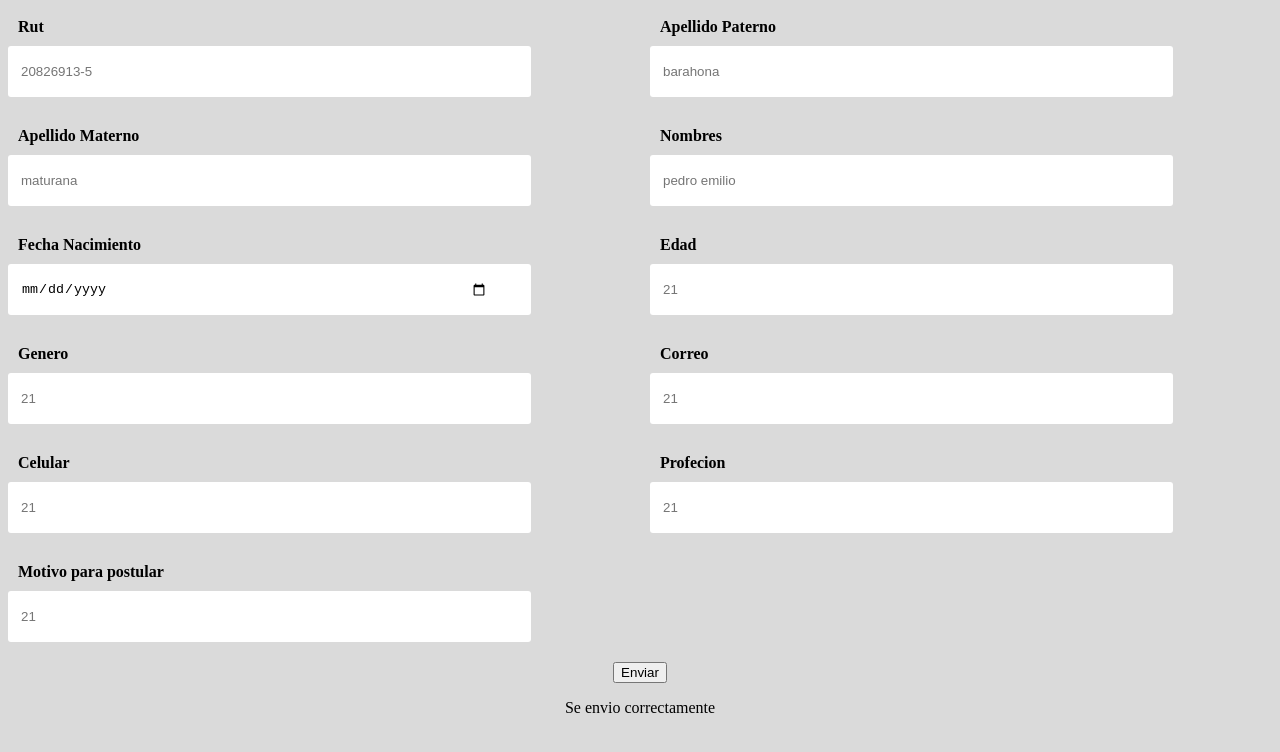
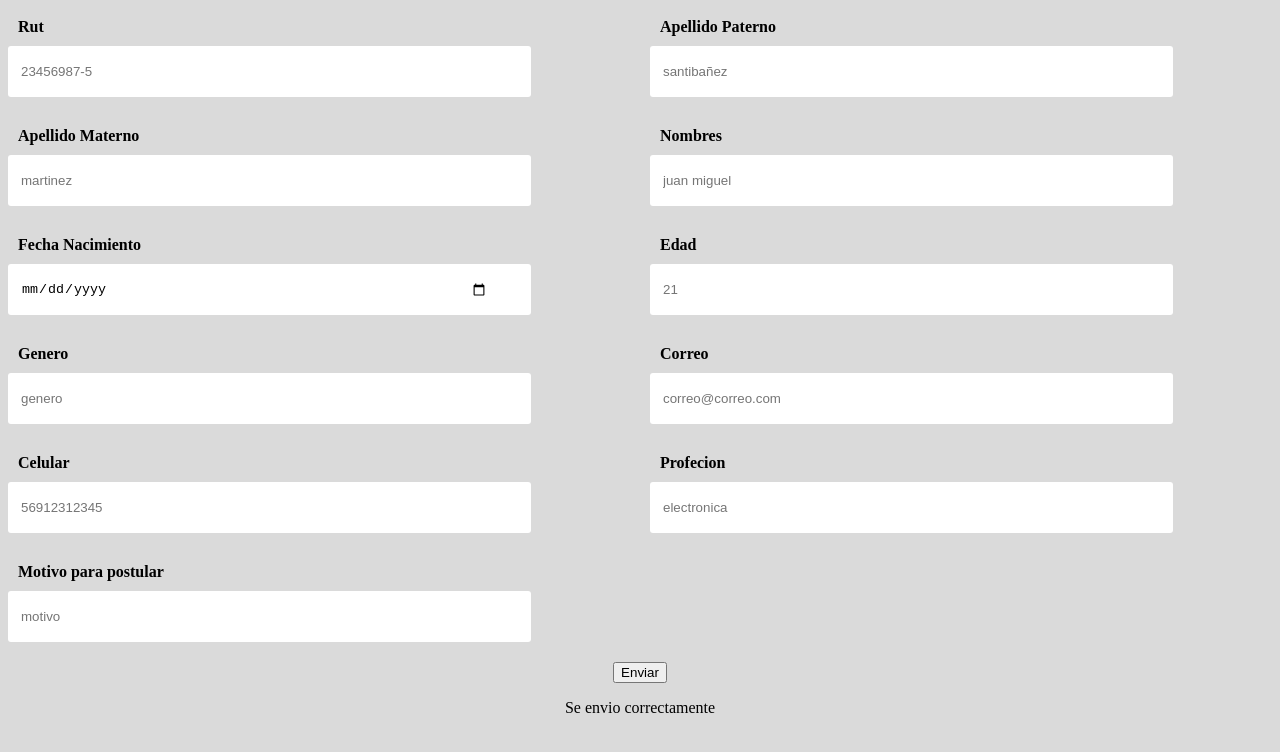
Before and after one commit to thefatloperio/formulario, a plain HTML site: page index.html in a window 1280 px wide. Drawn offline with Linux system fonts and the light colour scheme.

Commit message:
Update index.html

```diff
--- a/index.html
+++ b/index.html
@@ -13,7 +13,7 @@
         <div class="formulario_grupo" id="grupo_rut">
             <label for="rut" class="formulario_label">Rut</label>
             <div class="formulario_grupo_input">
-                <input type="text" class="formulario_input" name="rut" id="rut" placeholder="20826913-5">
+                <input type="text" class="formulario_input" name="rut" id="rut" placeholder="23456987-5">
             </div>
             <p class="formulario_error">ingrese rut valido</p>
         </div>
@@ -22,7 +22,7 @@
         <div class="formulario_grupo" id="grupo_apellido_pat">
             <label for="apellido_pat" class="formulario_label">Apellido Paterno</label>
             <div class="formulario_grupo_input">
-                <input type="text" class="formulario_input" name="apellido_pat" id="apellido_pat" placeholder="barahona">
+                <input type="text" class="formulario_input" name="apellido_pat" id="apellido_pat" placeholder="santibañez">
             </div>
             <p class="formulario_error">ingrese apellido valido</p>
         </div>
@@ -31,7 +31,7 @@
         <div class="formulario_grupo" id="grupo_apellido_mat">
             <label for="apellido_mat" class="formulario_label">Apellido Materno</label>
             <div class="formulario_grupo_input">
-                <input type="text" class="formulario_input" name="apellido_mat" id="apellido_mat" placeholder="maturana">
+                <input type="text" class="formulario_input" name="apellido_mat" id="apellido_mat" placeholder="martinez">
             </div>
             <p class="formulario_error">ingrese apellido valido</p>
         </div>
@@ -40,7 +40,7 @@
         <div class="formulario_grupo" id="grupo_nombre">
             <label for="nombre" class="formulario_label">Nombres</label>
             <div class="formulario_grupo_input">
-                <input type="text" class="formulario_input" name="nombre" id="nombre" placeholder="pedro emilio">
+                <input type="text" class="formulario_input" name="nombre" id="nombre" placeholder="juan miguel">
             </div>
             <p class="formulario_error">ingrese nombre valido</p>
         </div>
@@ -49,7 +49,7 @@
         <div class="formulario_grupo" id="grupo_fecha_n">
             <label for="fecha_n" class="formulario_label">Fecha Nacimiento</label>
             <div class="formulario_grupo_input">
-                <input type="date" class="formulario_input" name="fecha_n" id="fecha_n" placeholder="pedro emilio">
+                <input type="date" class="formulario_input" name="fecha_n" id="fecha_n">
             </div>
             <p class="formulario_error">ingrese nombre valido</p>
         </div>
@@ -67,45 +67,45 @@
         <div class="formulario_grupo" id="grupo_genero">
             <label for="genero" class="formulario_label">Genero</label>
             <div class="formulario_grupo_input">
-                <input type="text" class="formulario_input" name="genero" id="genero" placeholder="21">
+                <input type="text" class="formulario_input" name="genero" id="genero" placeholder="genero">
             </div>
-            <p class="formulario_error">no cumple con mayoria de edad</p>
+            <p class="formulario_error">no debe tener caracteres especiales ni numeros </p>
         </div>
 
         <!--correo-->
         <div class="formulario_grupo" id="grupo_correo">
             <label for="correo" class="formulario_label">Correo</label>
             <div class="formulario_grupo_input">
-                <input type="email" class="formulario_input" name="correo" id="correo" placeholder="21">
+                <input type="email" class="formulario_input" name="correo" id="correo" placeholder="correo@correo.com">
             </div>
-            <p class="formulario_error">no cumple con mayoria de edad</p>
+            <p class="formulario_error">correo invalido</p>
         </div>
 
         <!--celular-->
         <div class="formulario_grupo" id="grupo_celular">
             <label for="celular" class="formulario_label">Celular</label>
             <div class="formulario_grupo_input">
-                <input type="text" class="formulario_input" name="celular" id="celular" placeholder="21">
+                <input type="text" class="formulario_input" name="celular" id="celular" placeholder="56912312345">
             </div>
-            <p class="formulario_error">no cumple con mayoria de edad</p>
+            <p class="formulario_error">no es valido</p>
         </div>
 
         <!--profecion-->
         <div class="formulario_grupo" id="grupo_profecion">
             <label for="profecion" class="formulario_label">Profecion</label>
             <div class="formulario_grupo_input">
-                <input type="text" class="formulario_input" name="profecion" id="profecion" placeholder="21">
+                <input type="text" class="formulario_input" name="profecion" id="profecion" placeholder="electronica">
             </div>
-            <p class="formulario_error">no cumple con mayoria de edad</p>
+            <p class="formulario_error">rellene este campo</p>
         </div>
 
         <!--motivo-->
         <div class="formulario_grupo" id="grupo_motivo">
             <label for="motivo" class="formulario_label">Motivo para postular</label>
             <div class="formulario_grupo_input">
-                <input type="text" class="formulario_input" name="motivo" id="motivo" placeholder="21">
+                <input type="text" class="formulario_input" name="motivo" id="motivo" placeholder="motivo">
             </div>
-            <p class="formulario_error">no cumple con mayoria de edad</p>
+            <p class="formulario_error">demaciados caracteres</p>
         </div>
 
         <!--boton-->
```
